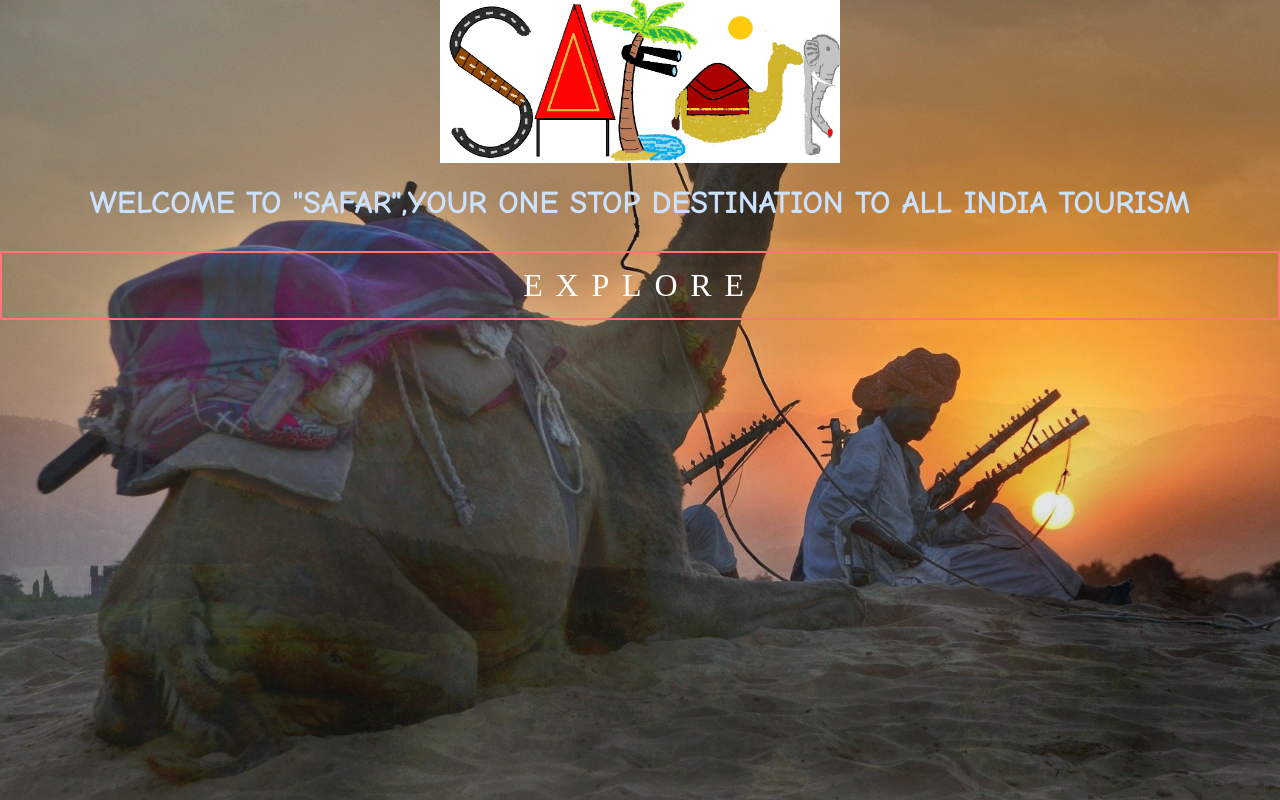
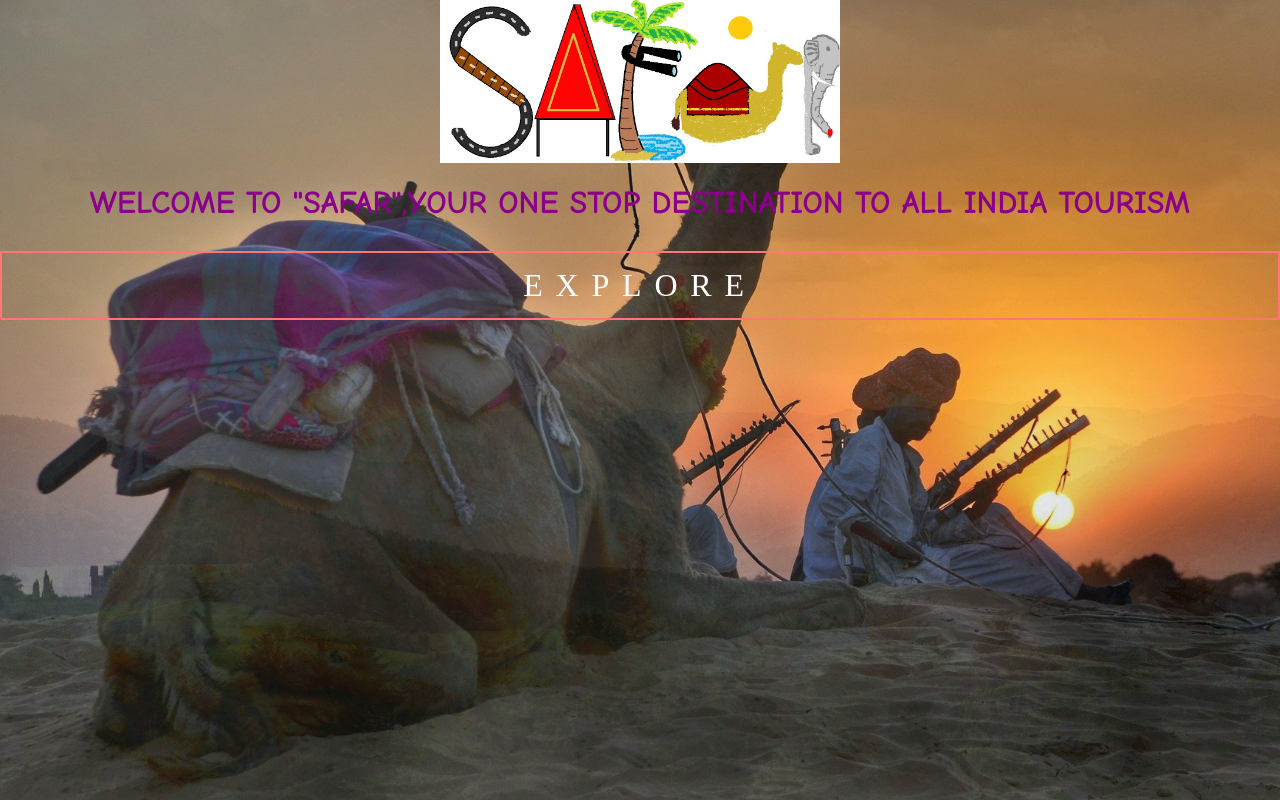
Before and after one commit to raj2852/safar, a plain HTML site: page index.html in a window 1280 px wide. Drawn offline with Linux system fonts and the light colour scheme.

Commit message:
Update index.html

```diff
--- a/index.html
+++ b/index.html
@@ -43,7 +43,7 @@
 <body>
 	<div class="container">
 			<img height="200" width="400" src="website.jpg" style="max-width:100%;height:auto;"/>
-<h1  align="center"><font face="comic sans ms"  color="#CAE1FF">WELCOME TO "SAFAR",YOUR ONE STOP DESTINATION TO ALL INDIA TOURISM</font></h1>
+<h1  align="center"><font face="comic sans ms"  color="#8B008B">WELCOME TO "SAFAR",YOUR ONE STOP DESTINATION TO ALL INDIA TOURISM</font></h1>
 <a href="explore.html" class="btn btn1" align="center" ><font size="6">EXPLORE</font></a>
 </body>
 </html>
```
